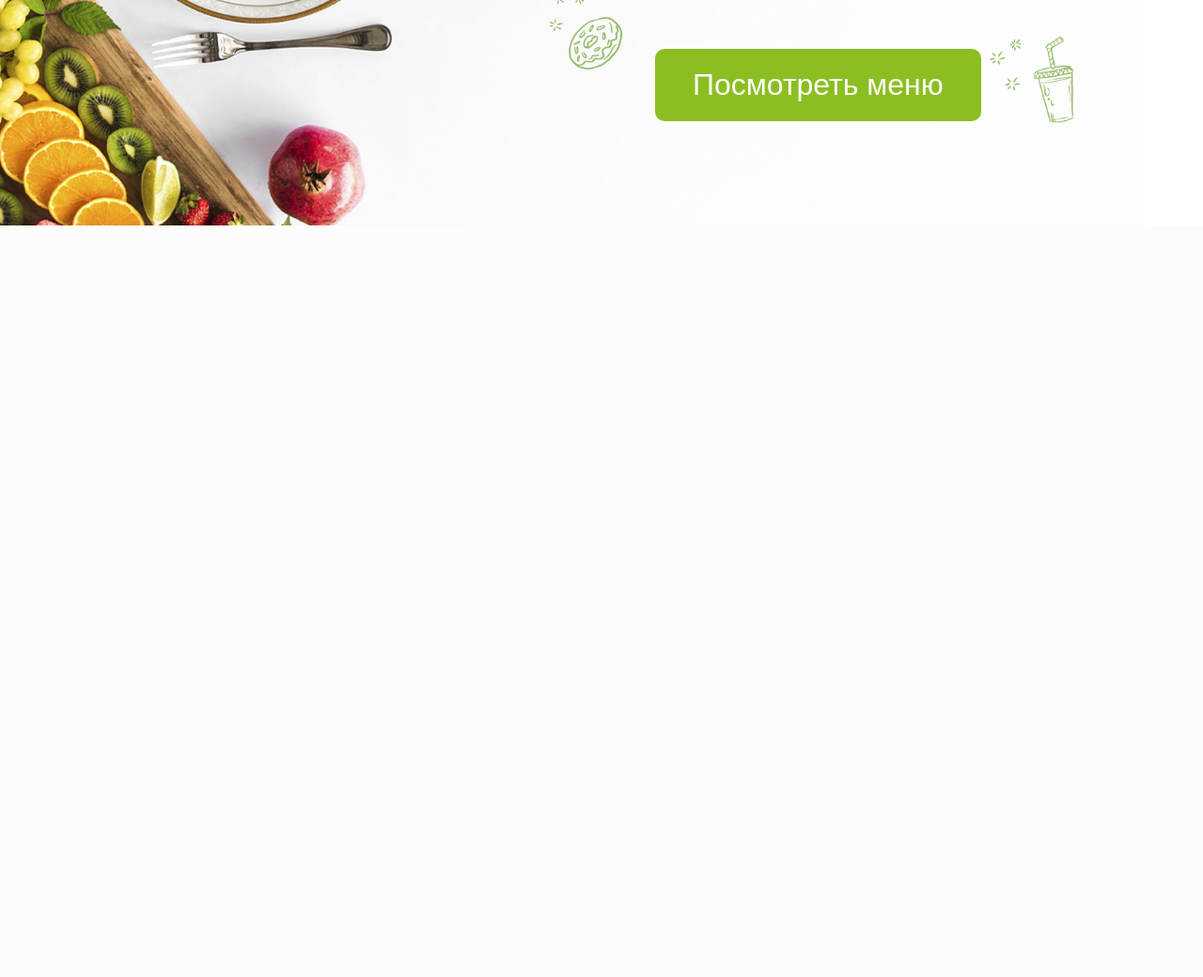
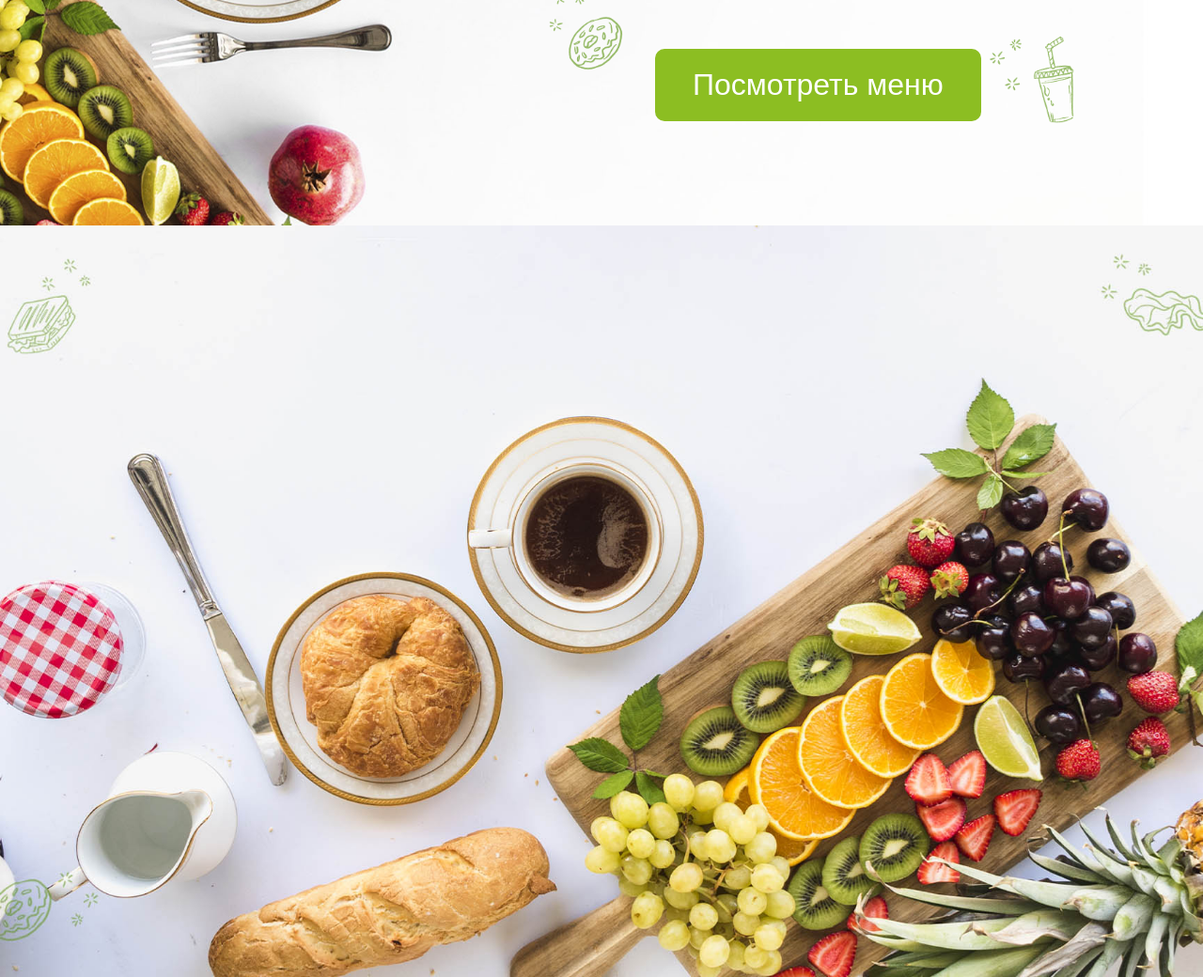
Before and after one commit to deniska69/city-furshet, a PHP site: page / in a window 1280 px wide. Shown: the part 560-1600 px from the top of the page at 94% size. Before the commit the page ends 800 px from the top, so only its background shows below. Run offline with PHP 8.4, Linux system fonts and the light colour scheme.

Commit message:
add blur to desktop header on scroll, add template to block 2

```diff
--- /dev/null
+++ b/city-furshet.ru/css/_block_2.css
@@ -0,0 +1,19 @@
+#block_2 {
+  min-height: 100vh;
+  max-height: 100vh;
+  min-width: 100vw;
+  max-width: 100vw;
+  display: flex;
+  justify-content: flex-start;
+  background-image: url("../images/block_2/block_2_bg-mobile.jpg");
+  background-position: center;
+  background-size: cover;
+}
+
+@media (min-width: 1280px) {
+  #block_2 {
+    background-image: url("../images/block_2/block_2_bg-desktop.jpg");
+    background-position: center;
+    background-size: cover;
+  }
+}
--- a/city-furshet.ru/css/_header.css
+++ b/city-furshet.ru/css/_header.css
@@ -4,6 +4,8 @@
   width: 100%;
   display: flex;
   align-items: center;
+  background-color: rgba(255, 255, 255, 0);
+  backdrop-filter: blur(0px);
 }
 
 #header-menu_desktop {
--- a/city-furshet.ru/css/_style.css
+++ b/city-furshet.ru/css/_style.css
@@ -1,6 +1,7 @@
 @import "./_framework.css";
+@import "./_header.css";
 @import "./_block_1.css";
-@import "./_header.css";
+@import "./_block_2.css";
 
 body {
   background-color: #eee;
--- /dev/null
+++ b/city-furshet.ru/js/header.js
@@ -0,0 +1,11 @@
+const header = document.querySelector("#header");
+const width = window.innerWidth;
+
+window.addEventListener("scroll", (event) => {
+  if (width <= 1279) return;
+  let scroll = Math.round((this.scrollY < 200 ? this.scrollY : 200) / 4);
+  header.style.backgroundColor = `rgba(255, 255, 255, 0.${
+    scroll < 10 ? "0" + scroll : scroll
+  })`;
+  header.style.backdropFilter = `blur(${Math.round((scroll / 10) * 3)}px)`;
+});
--- a/env.php
+++ b/env.php
@@ -5,3 +5,4 @@ $CHAT_ID = "350603018";
 $TITLE = 'City Furshet | Новокузнецк';
 $DIR_CSS = $WWW . '/css';
 $DIR_IMAGES = $WWW . '/images';
+$DIR_JS = $WWW . '/js';
--- a/index.php
+++ b/index.php
@@ -68,8 +68,11 @@ include 'env.php';
         </div>
     </div>
 
+    <!-- Block #2 - Promotions -->
+    <div id="block_2" class="noselect"></div>
+
     <!-- Scripts -->
-    <!-- <script src="csv_reader.js"></script> -->
+    <script src="<?= $DIR_JS ?>/header.js"></script>
     <!-- <script src="https://cdnjs.cloudflare.com/ajax/libs/jquery/3.3.1/jquery.min.js"></script> -->
     <!-- <script src="send.js"></script> -->
 </body>
```
Also changed, not shown: city-furshet.ru/images/block_2/block_2_bg-desktop.jpg (added), city-furshet.ru/images/block_2/block_2_bg-mobile.jpg (added).
